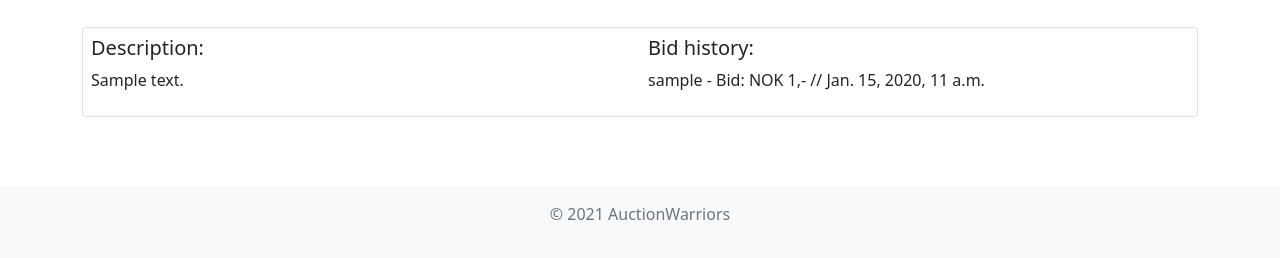
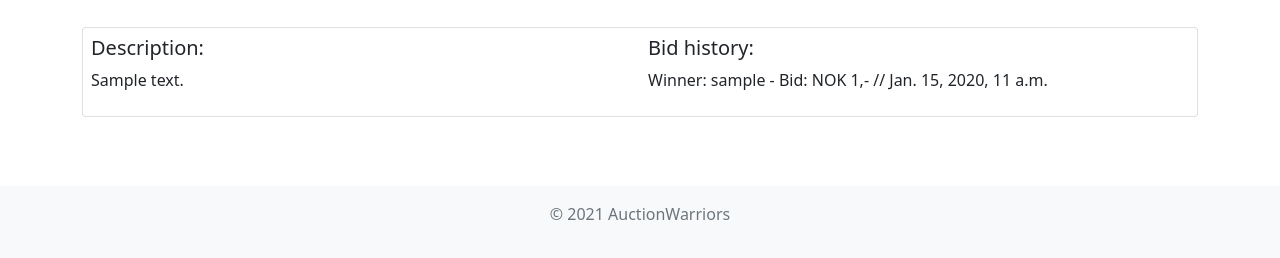
Before and after one commit to Auction-Wariors/old-stuff, a Django app: page /auctions/1/ in a window 1280 px wide. Shown: the part 542-800 px from the top of the page. Run offline with Django 3.2, Linux system fonts and the light colour scheme; tables that the repository leaves empty hold one stand-in row (values such as "Sample post"); some libraries are stand-ins or nearby versions.

Commit message:
Changes in if statements in template

```diff
--- a/app/templates/auctions/auction_detail.html
+++ b/app/templates/auctions/auction_detail.html
@@ -74,15 +74,18 @@
                                 </div>
                             {% endif %}
                             {% if auction.highest_bid %}
+                                {% if not auction.winner %}
                                     <hr>
                                     <div class="row">
                                         <div class="col-sm-3">
                                             <p class="mb-0">Current leading bid: </p>
                                         </div>
                                         <div class="col-sm-9">
-                                        <p class="text-muted mb-0">NOK {{ auction.highest_bid | divide_by_100 }},-</p>
+                                            <p class="text-muted mb-0">
+                                                NOK {{ auction.highest_bid | divide_by_100 }},-</p>
                                         </div>
                                     </div>
+                                {% endif %}
                             {% endif %}
                         </div>
                     </div>
@@ -99,8 +102,13 @@
                     <h5>Bid history:</h5>
                     {% if bids %}
                         {% for bid in bids %}
+                            {% if bid.value == auction.highest_bid and auction.winner %}
+                                <p>Winner: {{ bid.owner.username }} - Bid: NOK {{ bid.value | divide_by_100 }},-
+                                    // {{ bid.created_at }}</p>
+                            {% else %}
                                 <p>{{ bid.owner.username }} - Bid: NOK {{ bid.value | divide_by_100 }},-
                                     // {{ bid.created_at }}</p>
+                            {% endif %}
                         {% endfor %}
                     {% else %}
                         <p>No bids yet</p>
```
Lines whose indentation alone changed are shown as unchanged.
